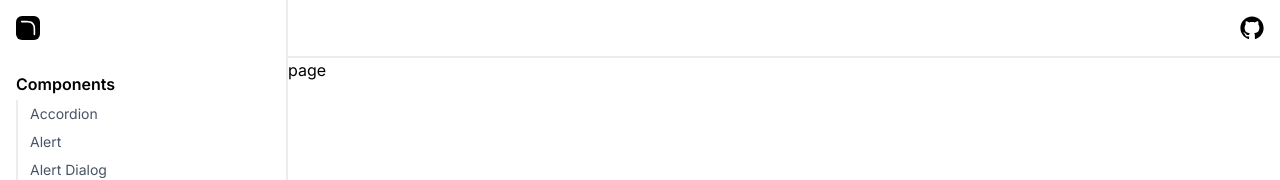
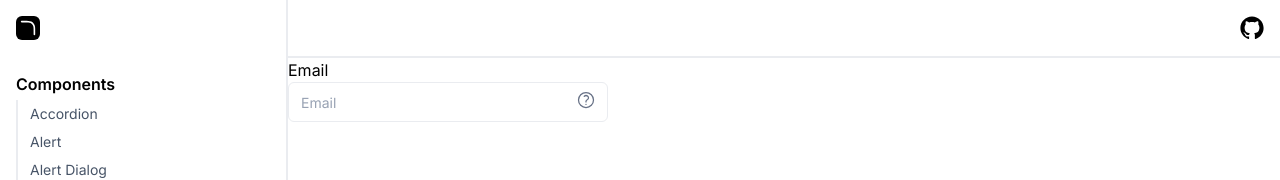
Before and after one commit to twinkalp10/open-ui, a Next.js app: page /components/input in a window 1280 px wide. Shown: the top 180 px of the page. Built offline with nearby package versions, Linux system fonts and the light colour scheme.

Commit message:
Input and Textarea are added

```diff
--- a/app/components/input/page.tsx
+++ b/app/components/input/page.tsx
@@ -1,7 +1,15 @@
+import { Input } from "@/components/Input";
+import { Label } from "@/components/Label";
+import { QuestionMarkCircleIcon } from "@heroicons/react/24/outline";
 import React from "react";
 
 const Page = () => {
-  return <div>page</div>;
+  return (
+    <div>
+      <Label htmlFor="email">Email</Label>
+      <Input placeholder="Email" icon={<QuestionMarkCircleIcon />} />
+    </div>
+  );
 };
 
 export default Page;
--- /dev/null
+++ b/app/components/textarea/page.tsx
@@ -0,0 +1,14 @@
+import { Label } from "@/components/Label";
+import { Textarea } from "@/components/Textarea";
+import React from "react";
+
+const Page = () => {
+  return (
+    <div>
+      <Label htmlFor="message">Your Message</Label>
+      <Textarea id="message" placeholder="Type your message here." />
+    </div>
+  );
+};
+
+export default Page;
--- a/components/Alert.tsx
+++ b/components/Alert.tsx
@@ -92,4 +92,6 @@ const AlertFooter = React.forwardRef<
   );
 });
 
+AlertFooter.displayName = "AlertFooter";
+
 export { Alert, AlertTitle, AlertDescription, AlertFooter };
--- a/components/Input.tsx
+++ b/components/Input.tsx
@@ -1,7 +1,42 @@
 import React from "react";
 
-const Input = () => {
-  return <div>Input</div>;
+interface InputProps extends React.InputHTMLAttributes<HTMLInputElement> {
+  icon?: React.ReactNode;
+  error?: string;
+}
+
+const Input = React.forwardRef<HTMLInputElement, InputProps>(
+  ({ icon, error, ...props }, ref) => {
+    return (
+      <div className="relative">
+        <input
+          className={`${
+            error && "border-red-300 focus:ring-red-300"
+          } h-10 w-80 rounded-md border px-3 py-2 text-sm file:border-0 file:bg-transparent file:text-sm file:font-medium focus:ring-violet-300 focus-visible:outline-none focus-visible:ring-2 focus-visible:ring-offset-2 disabled:cursor-not-allowed disabled:opacity-50`}
+          ref={ref}
+          {...props}
+        />
+        {icon && (
+          <div
+            className={`absolute h-5 w-5 ${
+              error ? "text-red-500" : "text-gray-500"
+            } inset-y-0 left-72 top-2 flex items-center pointer-events-none`}
+          >
+            {icon}
+          </div>
+        )}
+
+        <p className="text-sm text-red-500 mt-1" id="error">
+          {error}
+        </p>
+      </div>
+    );
+  }
+);
+Input.displayName = "Input";
+
+const ErrorMessage = ({ children }: { children: React.ReactNode }) => {
+  return <div className="text-sm text-red-500 mt-1">{children}</div>;
 };
 
-export default Input;
+export { Input };
--- /dev/null
+++ b/components/Textarea.tsx
@@ -0,0 +1,30 @@
+"use client";
+import React from "react";
+
+export interface TextareaProps
+  extends React.TextareaHTMLAttributes<HTMLTextAreaElement> {
+  error?: string;
+}
+
+const Textarea = React.forwardRef<HTMLTextAreaElement, TextareaProps>(
+  ({ error, ...props }, ref) => {
+    return (
+      <div className="relative">
+        <textarea
+          className={`${
+            error && "border-red-300 focus:ring-red-300"
+          } flex min-h-[128px] min-w-[320px] rounded-md border border-input bg-background px-3 py-2 text-sm focus:ring-violet-300 focus-visible:outline-none focus-visible:ring-2 focus-visible:ring-offset-2 disabled:cursor-not-allowed disabled:opacity-50`}
+          ref={ref}
+          {...props}
+        />
+
+        <p className="text-sm text-red-500 mt-1" id="error">
+          {error}
+        </p>
+      </div>
+    );
+  }
+);
+Textarea.displayName = "Textarea";
+
+export { Textarea };
```
